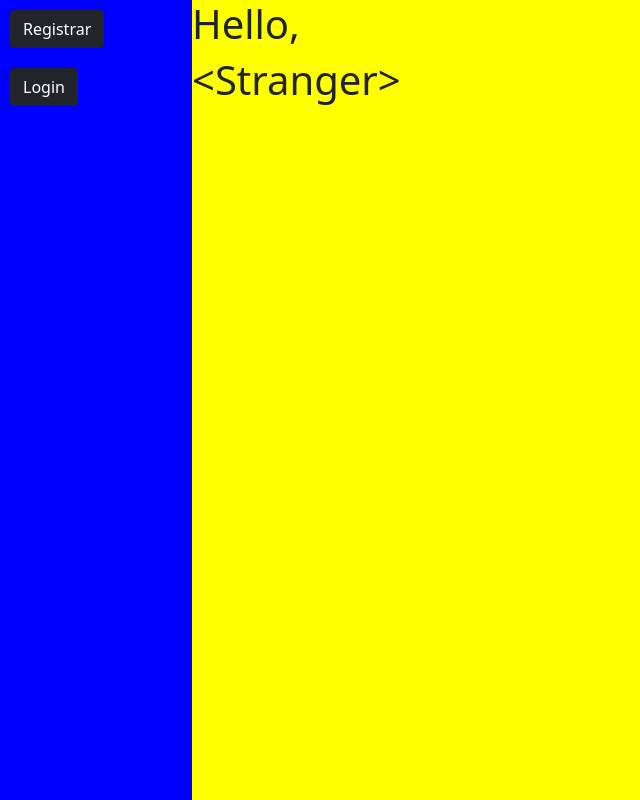
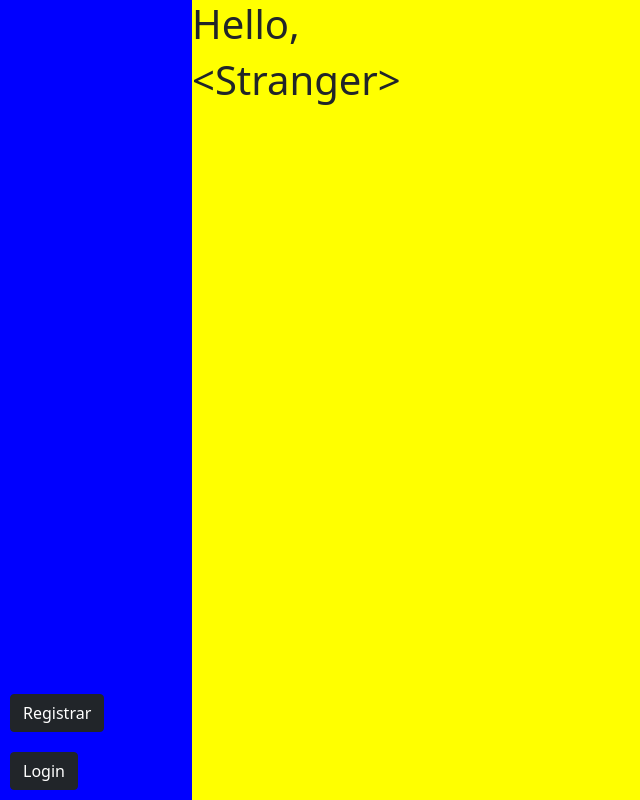
Before and after one commit to Anika2000/CS50-WebDev-Capstone-Game-Website, a Django app: template game/templates/game/index.html in a window 1280 px wide. Shown: the whole page, without its empty margins (0-640 px from the left). Run offline with Django 3.2, Linux system fonts and the light colour scheme; the template is opened without the code that fills it, so the values that code supplies are empty.

Commit message:
Add files via upload

```diff
--- a/game/static/game/inherit.css
+++ b/game/static/game/inherit.css
@@ -16,3 +16,9 @@
     height: 100vh;
     background-color: yellow;
 }
+
+#special {
+    position: fixed;
+    bottom:0;
+
+}
```
